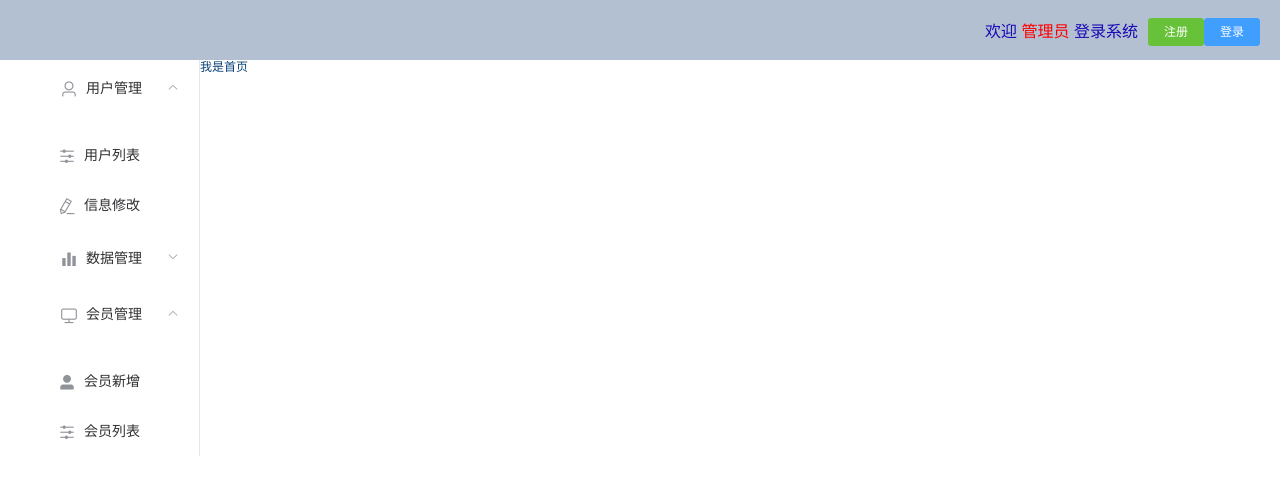
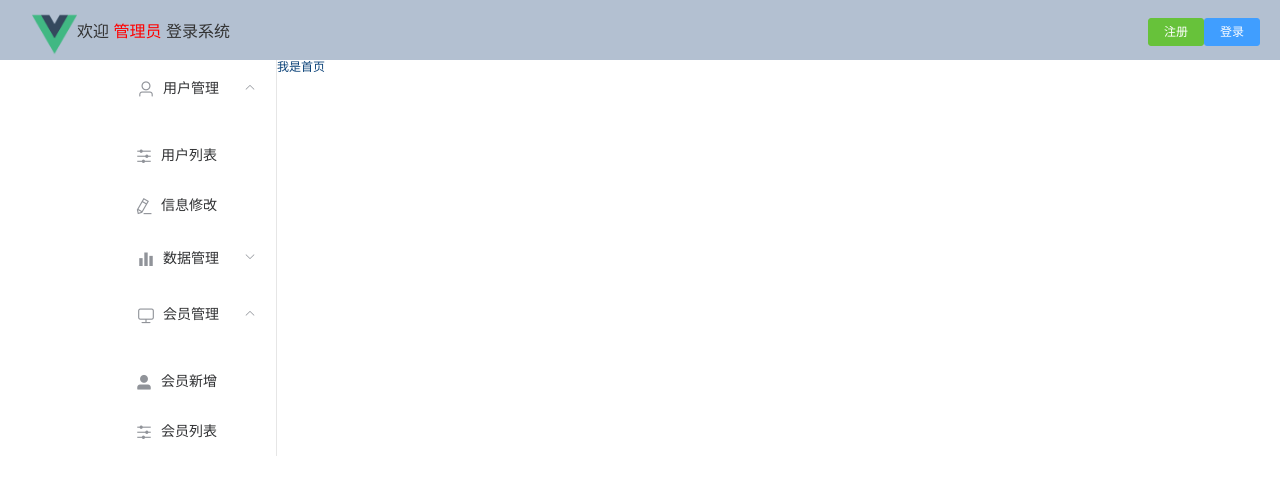
Before and after one commit to wu4yong/vue-cube-db, a Vue app: page /#/home in a window 1280 px wide. Shown: the top 494 px of the page. Built offline with nearby package versions, Linux system fonts and the light colour scheme.

Commit message:
修改导航栏

```diff
--- a/src/components/NavBar/index.vue
+++ b/src/components/NavBar/index.vue
@@ -1,8 +1,13 @@
 <!-- 页面区域 -->
 <template>
   <el-header>
-    <span class="span">
-      <font size="3">欢迎 <font style="color:red">管理员</font> 登录系统</font>
+    <span class="span1">
+      <img class="img" src="@/assets/logo.png" />
+    </span>
+    <span class="span2">
+      <font size="3">欢迎 <font style="color: red">管理员</font> 登录系统</font>
+    </span>
+    <span class="span3">
       <el-button class="button" size="mini" type="primary">登录</el-button>
       <el-button class="button" size="mini" type="success">注册</el-button>
     </span>
@@ -25,7 +30,23 @@ export default {
   line-height: 40px;
 }
 
-.span {
+.img {
+  height: 45px;
+  width: 45px;
+}
+
+.span1 {
+  margin-top: 12px;
+  margin-left: 12px;
+  float: left;
+}
+
+.span2 {
+  margin-top: 12px;
+  float: left;
+}
+
+.span3 {
   margin-top: 12px;
   float: right;
   color: rgb(25, 8, 182);
```
